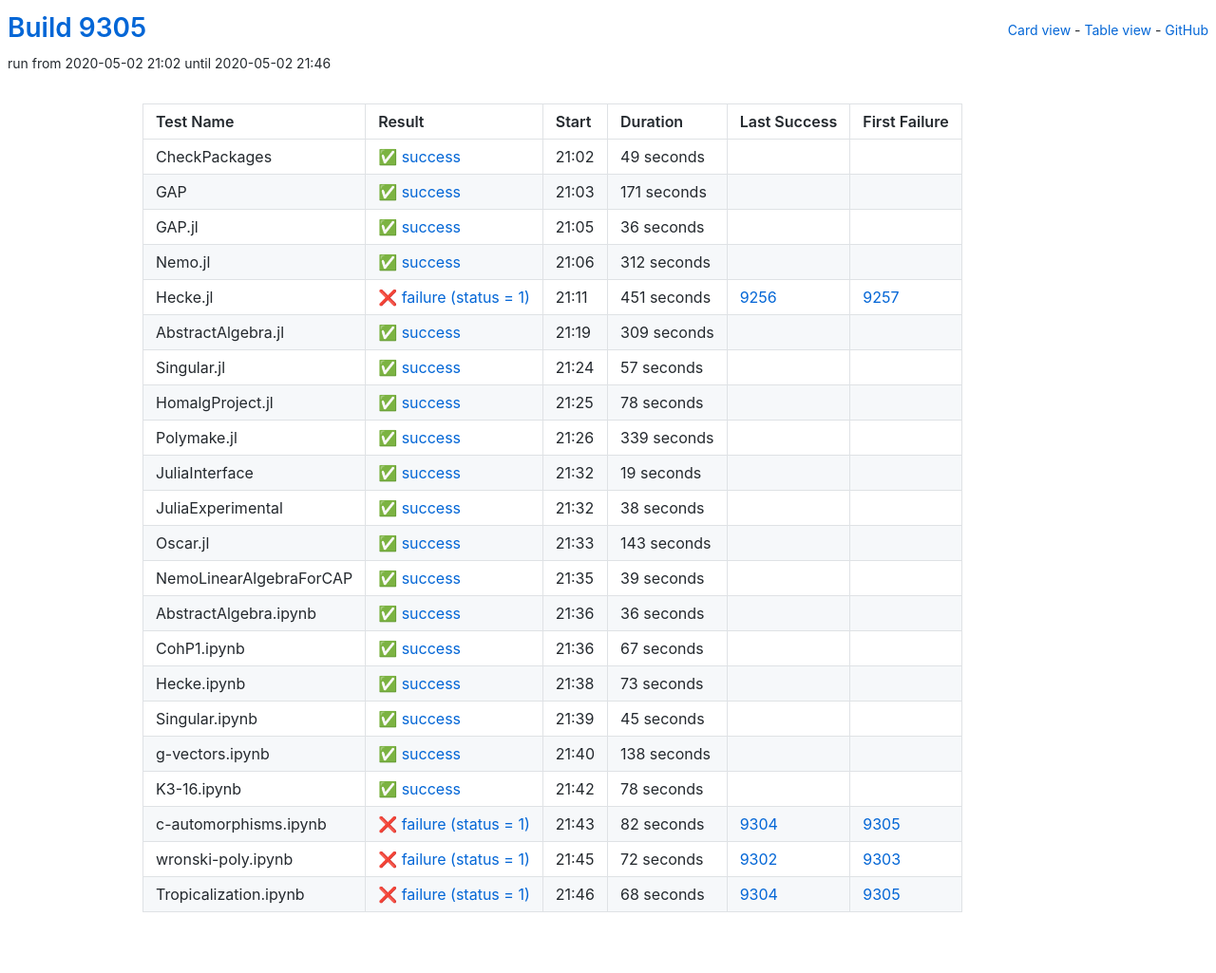
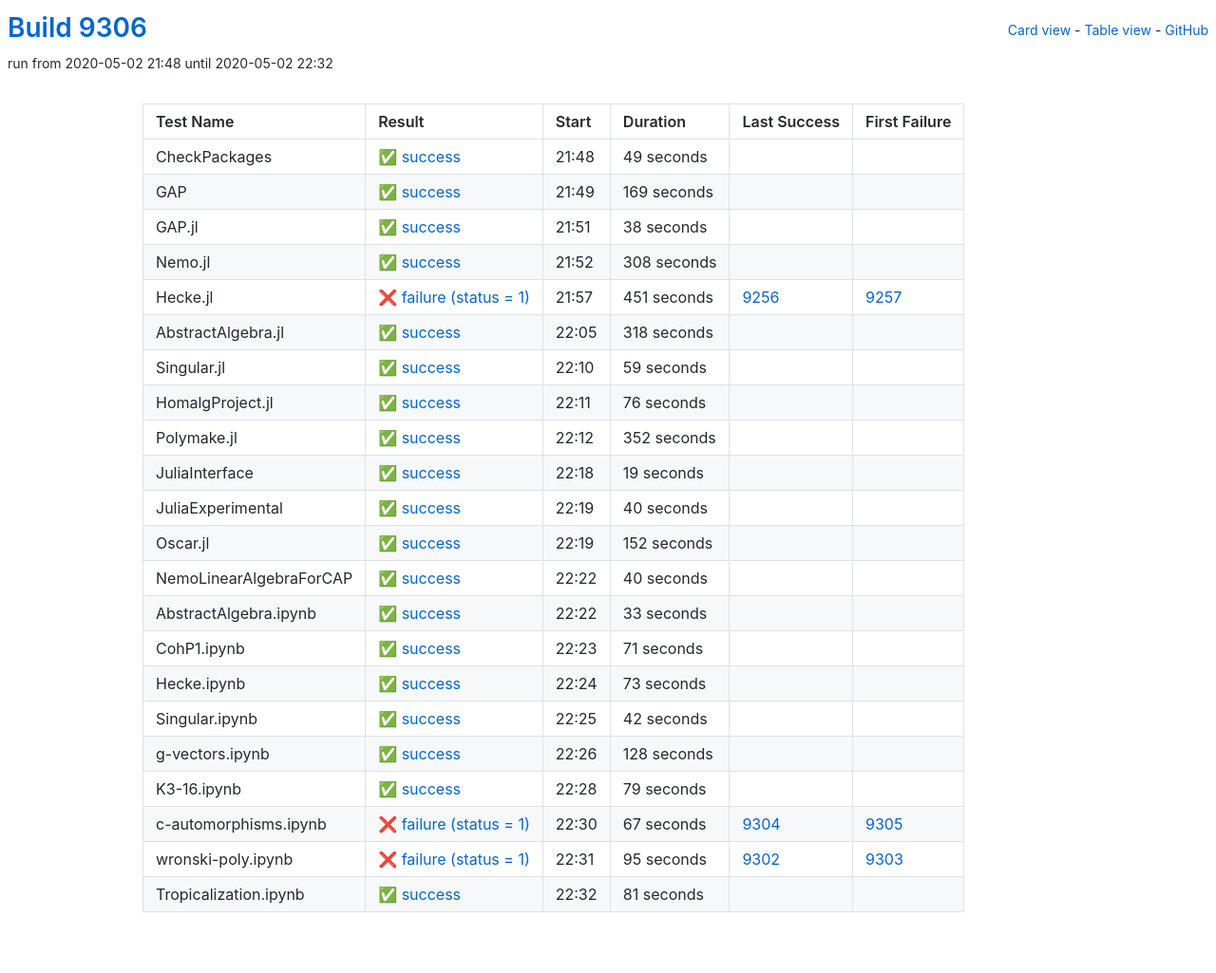
Before and after one commit to oscar-system/oscar-ci-status, a Jekyll site: the page built from table.html, in a window 1280 px wide. Shown: the whole page at 95% size. Built offline with Jekyll 4.4.1, drawn with Linux system fonts in a browser that asks for light colours.

Commit message:
Build 9306

```diff
--- a/_data/ci.yml
+++ b/_data/ci.yml
@@ -1,5 +1,5 @@
-build: 9305
-build_url: https://oscarci.mathematik.uni-kl.de/job/oscar/9305/
+build: 9306
+build_url: https://oscarci.mathematik.uni-kl.de/job/oscar/9306/
 job: oscar
 tests:
 - duration: 49
@@ -8,42 +8,42 @@
   first_failure_url: null
   last_success: false
   last_success_url: null
-  log: https://oscarci.mathematik.uni-kl.de/job/oscar/9305/artifact/logs/build-9305/CheckPackages.log
+  log: https://oscarci.mathematik.uni-kl.de/job/oscar/9306/artifact/logs/build-9306/CheckPackages.log
   name: CheckPackages
-  start: 2020-05-02 21:02
+  start: 2020-05-02 21:48
   status: success
   success: true
-- duration: 171
+- duration: 169
   exitcode: 0
   first_failure: false
   first_failure_url: null
   last_success: false
   last_success_url: null
-  log: https://oscarci.mathematik.uni-kl.de/job/oscar/9305/artifact/logs/build-9305/GAP.log
+  log: https://oscarci.mathematik.uni-kl.de/job/oscar/9306/artifact/logs/build-9306/GAP.log
   name: GAP
-  start: 2020-05-02 21:03
+  start: 2020-05-02 21:49
   status: success
   success: true
-- duration: 36
+- duration: 38
   exitcode: 0
   first_failure: false
   first_failure_url: null
   last_success: false
   last_success_url: null
-  log: https://oscarci.mathematik.uni-kl.de/job/oscar/9305/artifact/logs/build-9305/GAP.jl.log
+  log: https://oscarci.mathematik.uni-kl.de/job/oscar/9306/artifact/logs/build-9306/GAP.jl.log
   name: GAP.jl
-  start: 2020-05-02 21:05
+  start: 2020-05-02 21:51
   status: success
   success: true
-- duration: 312
+- duration: 308
   exitcode: 0
   first_failure: false
   first_failure_url: null
   last_success: false
   last_success_url: null
-  log: https://oscarci.mathematik.uni-kl.de/job/oscar/9305/artifact/logs/build-9305/Nemo.jl.log
+  log: https://oscarci.mathematik.uni-kl.de/job/oscar/9306/artifact/logs/build-9306/Nemo.jl.log
   name: Nemo.jl
-  start: 2020-05-02 21:06
+  start: 2020-05-02 21:52
   status: success
   success: true
 - duration: 451
@@ -52,53 +52,53 @@
   first_failure_url: https://oscarci.mathematik.uni-kl.de/job/oscar/9257/
   last_success: 9256
   last_success_url: https://oscarci.mathematik.uni-kl.de/job/oscar/9256/
-  log: https://oscarci.mathematik.uni-kl.de/job/oscar/9305/artifact/logs/build-9305/Hecke.jl.log
+  log: https://oscarci.mathematik.uni-kl.de/job/oscar/9306/artifact/logs/build-9306/Hecke.jl.log
   name: Hecke.jl
-  start: 2020-05-02 21:11
+  start: 2020-05-02 21:57
   status: failure
   success: false
-- duration: 309
+- duration: 318
   exitcode: 0
   first_failure: false
   first_failure_url: null
   last_success: false
   last_success_url: null
-  log: https://oscarci.mathematik.uni-kl.de/job/oscar/9305/artifact/logs/build-9305/AbstractAlgebra.jl.log
+  log: https://oscarci.mathematik.uni-kl.de/job/oscar/9306/artifact/logs/build-9306/AbstractAlgebra.jl.log
   name: AbstractAlgebra.jl
-  start: 2020-05-02 21:19
+  start: 2020-05-02 22:05
   status: success
   success: true
-- duration: 57
+- duration: 59
   exitcode: 0
   first_failure: false
   first_failure_url: null
   last_success: false
   last_success_url: null
-  log: https://oscarci.mathematik.uni-kl.de/job/oscar/9305/artifact/logs/build-9305/Singular.jl.log
+  log: https://oscarci.mathematik.uni-kl.de/job/oscar/9306/artifact/logs/build-9306/Singular.jl.log
   name: Singular.jl
-  start: 2020-05-02 21:24
+  start: 2020-05-02 22:10
   status: success
   success: true
-- duration: 78
+- duration: 76
   exitcode: 0
   first_failure: false
   first_failure_url: null
   last_success: false
   last_success_url: null
-  log: https://oscarci.mathematik.uni-kl.de/job/oscar/9305/artifact/logs/build-9305/HomalgProject.jl.log
+  log: https://oscarci.mathematik.uni-kl.de/job/oscar/9306/artifact/logs/build-9306/HomalgProject.jl.log
   name: HomalgProject.jl
-  start: 2020-05-02 21:25
+  start: 2020-05-02 22:11
   status: success
   success: true
-- duration: 339
+- duration: 352
   exitcode: 0
   first_failure: false
   first_failure_url: null
   last_success: false
   last_success_url: null
-  log: https://oscarci.mathematik.uni-kl.de/job/oscar/9305/artifact/logs/build-9305/Polymake.jl.log
+  log: https://oscarci.mathematik.uni-kl.de/job/oscar/9306/artifact/logs/build-9306/Polymake.jl.log
   name: Polymake.jl
-  start: 2020-05-02 21:26
+  start: 2020-05-02 22:12
   status: success
   success: true
 - duration: 19
@@ -107,64 +107,64 @@
   first_failure_url: null
   last_success: false
   last_success_url: null
-  log: https://oscarci.mathematik.uni-kl.de/job/oscar/9305/artifact/logs/build-9305/JuliaInterface.log
+  log: https://oscarci.mathematik.uni-kl.de/job/oscar/9306/artifact/logs/build-9306/JuliaInterface.log
   name: JuliaInterface
-  start: 2020-05-02 21:32
+  start: 2020-05-02 22:18
   status: success
   success: true
-- duration: 38
+- duration: 40
   exitcode: 0
   first_failure: false
   first_failure_url: null
   last_success: false
   last_success_url: null
-  log: https://oscarci.mathematik.uni-kl.de/job/oscar/9305/artifact/logs/build-9305/JuliaExperimental.log
+  log: https://oscarci.mathematik.uni-kl.de/job/oscar/9306/artifact/logs/build-9306/JuliaExperimental.log
   name: JuliaExperimental
-  start: 2020-05-02 21:32
+  start: 2020-05-02 22:19
   status: success
   success: true
-- duration: 143
+- duration: 152
   exitcode: 0
   first_failure: false
   first_failure_url: null
   last_success: false
   last_success_url: null
-  log: https://oscarci.mathematik.uni-kl.de/job/oscar/9305/artifact/logs/build-9305/Oscar.jl.log
+  log: https://oscarci.mathematik.uni-kl.de/job/oscar/9306/artifact/logs/build-9306/Oscar.jl.log
   name: Oscar.jl
-  start: 2020-05-02 21:33
+  start: 2020-05-02 22:19
   status: success
   success: true
-- duration: 39
+- duration: 40
   exitcode: 0
   first_failure: false
   first_failure_url: null
   last_success: false
   last_success_url: null
-  log: https://oscarci.mathematik.uni-kl.de/job/oscar/9305/artifact/logs/build-9305/NemoLinearAlgebraForCAP.log
+  log: https://oscarci.mathematik.uni-kl.de/job/oscar/9306/artifact/logs/build-9306/NemoLinearAlgebraForCAP.log
   name: NemoLinearAlgebraForCAP
-  start: 2020-05-02 21:35
+  start: 2020-05-02 22:22
   status: success
   success: true
-- duration: 36
+- duration: 33
   exitcode: 0
   first_failure: false
   first_failure_url: null
   last_success: false
   last_success_url: null
-  log: https://oscarci.mathematik.uni-kl.de/job/oscar/9305/artifact/logs/build-9305/AbstractAlgebra.ipynb.log
+  log: https://oscarci.mathematik.uni-kl.de/job/oscar/9306/artifact/logs/build-9306/AbstractAlgebra.ipynb.log
   name: AbstractAlgebra.ipynb
-  start: 2020-05-02 21:36
+  start: 2020-05-02 22:22
   status: success
   success: true
-- duration: 67
+- duration: 71
   exitcode: 0
   first_failure: false
   first_failure_url: null
   last_success: false
   last_success_url: null
-  log: https://oscarci.mathematik.uni-kl.de/job/oscar/9305/artifact/logs/build-9305/CohP1.ipynb.log
+  log: https://oscarci.mathematik.uni-kl.de/job/oscar/9306/artifact/logs/build-9306/CohP1.ipynb.log
   name: CohP1.ipynb
-  start: 2020-05-02 21:36
+  start: 2020-05-02 22:23
   status: success
   success: true
 - duration: 73
@@ -173,74 +173,74 @@
   first_failure_url: null
   last_success: false
   last_success_url: null
-  log: https://oscarci.mathematik.uni-kl.de/job/oscar/9305/artifact/logs/build-9305/Hecke.ipynb.log
+  log: https://oscarci.mathematik.uni-kl.de/job/oscar/9306/artifact/logs/build-9306/Hecke.ipynb.log
   name: Hecke.ipynb
-  start: 2020-05-02 21:38
+  start: 2020-05-02 22:24
   status: success
   success: true
-- duration: 45
+- duration: 42
   exitcode: 0
   first_failure: false
   first_failure_url: null
   last_success: false
   last_success_url: null
-  log: https://oscarci.mathematik.uni-kl.de/job/oscar/9305/artifact/logs/build-9305/Singular.ipynb.log
+  log: https://oscarci.mathematik.uni-kl.de/job/oscar/9306/artifact/logs/build-9306/Singular.ipynb.log
   name: Singular.ipynb
-  start: 2020-05-02 21:39
+  start: 2020-05-02 22:25
   status: success
   success: true
-- duration: 138
+- duration: 128
   exitcode: 0
   first_failure: false
   first_failure_url: null
   last_success: false
   last_success_url: null
-  log: https://oscarci.mathematik.uni-kl.de/job/oscar/9305/artifact/logs/build-9305/g-vectors.ipynb.log
+  log: https://oscarci.mathematik.uni-kl.de/job/oscar/9306/artifact/logs/build-9306/g-vectors.ipynb.log
   name: g-vectors.ipynb
-  start: 2020-05-02 21:40
+  start: 2020-05-02 22:26
   status: success
   success: true
-- duration: 78
+- duration: 79
   exitcode: 0
   first_failure: false
   first_failure_url: null
   last_success: false
   last_success_url: null
-  log: https://oscarci.mathematik.uni-kl.de/job/oscar/9305/artifact/logs/build-9305/K3-16.ipynb.log
+  log: https://oscarci.mathematik.uni-kl.de/job/oscar/9306/artifact/logs/build-9306/K3-16.ipynb.log
   name: K3-16.ipynb
-  start: 2020-05-02 21:42
+  start: 2020-05-02 22:28
   status: success
   success: true
-- duration: 82
+- duration: 67
   exitcode: 1
   first_failure: 9305
   first_failure_url: https://oscarci.mathematik.uni-kl.de/job/oscar/9305/
   last_success: 9304
   last_success_url: https://oscarci.mathematik.uni-kl.de/job/oscar/9304/
-  log: https://oscarci.mathematik.uni-kl.de/job/oscar/9305/artifact/logs/build-9305/c-automorphisms.ipynb.log
+  log: https://oscarci.mathematik.uni-kl.de/job/oscar/9306/artifact/logs/build-9306/c-automorphisms.ipynb.log
   name: c-automorphisms.ipynb
-  start: 2020-05-02 21:43
+  start: 2020-05-02 22:30
   status: failure
   success: false
-- duration: 72
+- duration: 95
   exitcode: 1
   first_failure: 9303
   first_failure_url: https://oscarci.mathematik.uni-kl.de/job/oscar/9303/
   last_success: 9302
   last_success_url: https://oscarci.mathematik.uni-kl.de/job/oscar/9302/
-  log: https://oscarci.mathematik.uni-kl.de/job/oscar/9305/artifact/logs/build-9305/wronski-poly.ipynb.log
+  log: https://oscarci.mathematik.uni-kl.de/job/oscar/9306/artifact/logs/build-9306/wronski-poly.ipynb.log
   name: wronski-poly.ipynb
-  start: 2020-05-02 21:45
+  start: 2020-05-02 22:31
   status: failure
   success: false
-- duration: 68
-  exitcode: 1
-  first_failure: 9305
-  first_failure_url: https://oscarci.mathematik.uni-kl.de/job/oscar/9305/
-  last_success: 9304
-  last_success_url: https://oscarci.mathematik.uni-kl.de/job/oscar/9304/
-  log: https://oscarci.mathematik.uni-kl.de/job/oscar/9305/artifact/logs/build-9305/Tropicalization.ipynb.log
+- duration: 81
+  exitcode: 0
+  first_failure: false
+  first_failure_url: null
+  last_success: false
+  last_success_url: null
+  log: https://oscarci.mathematik.uni-kl.de/job/oscar/9306/artifact/logs/build-9306/Tropicalization.ipynb.log
   name: Tropicalization.ipynb
-  start: 2020-05-02 21:46
-  status: failure
-  success: false
+  start: 2020-05-02 22:32
+  status: success
+  success: true
```
Also changed, not shown: README.md.
